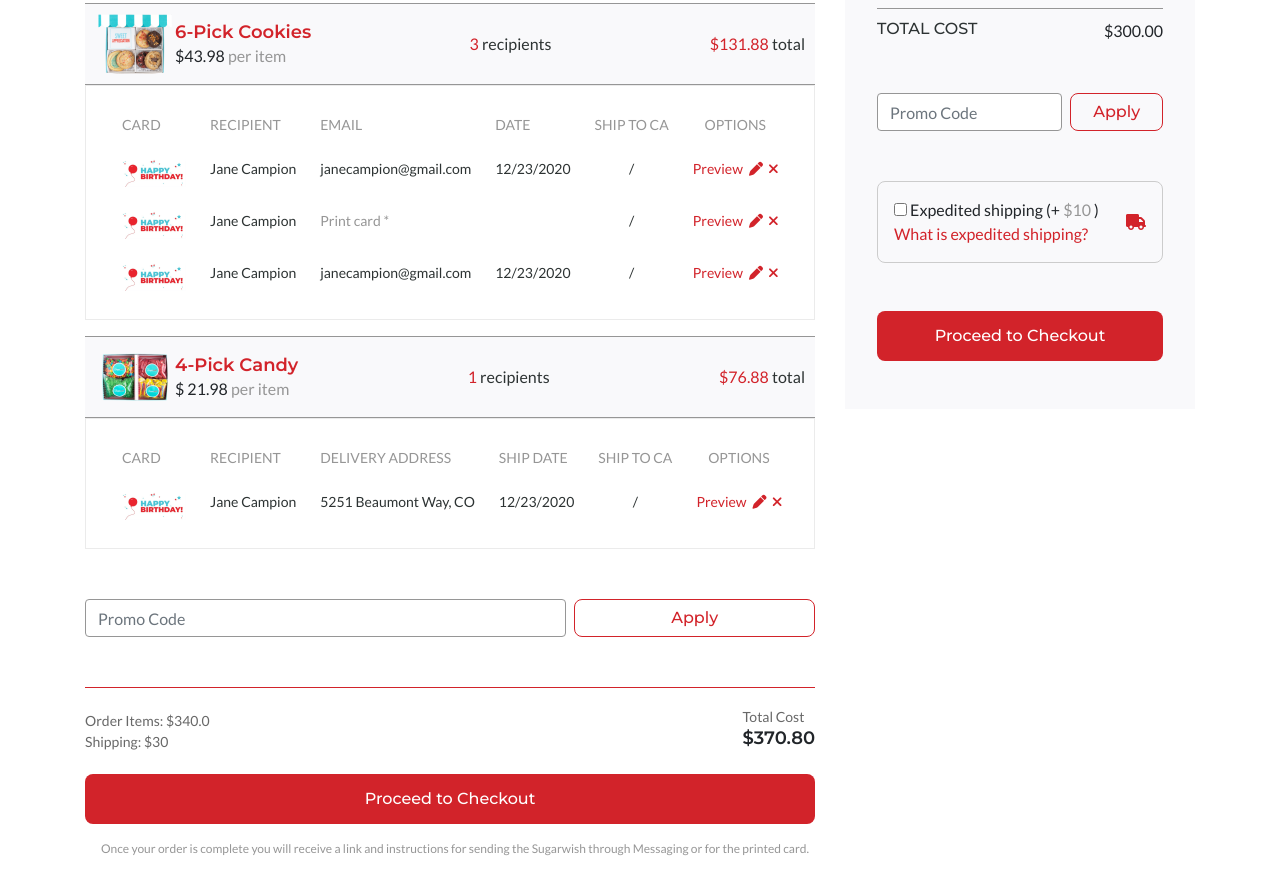
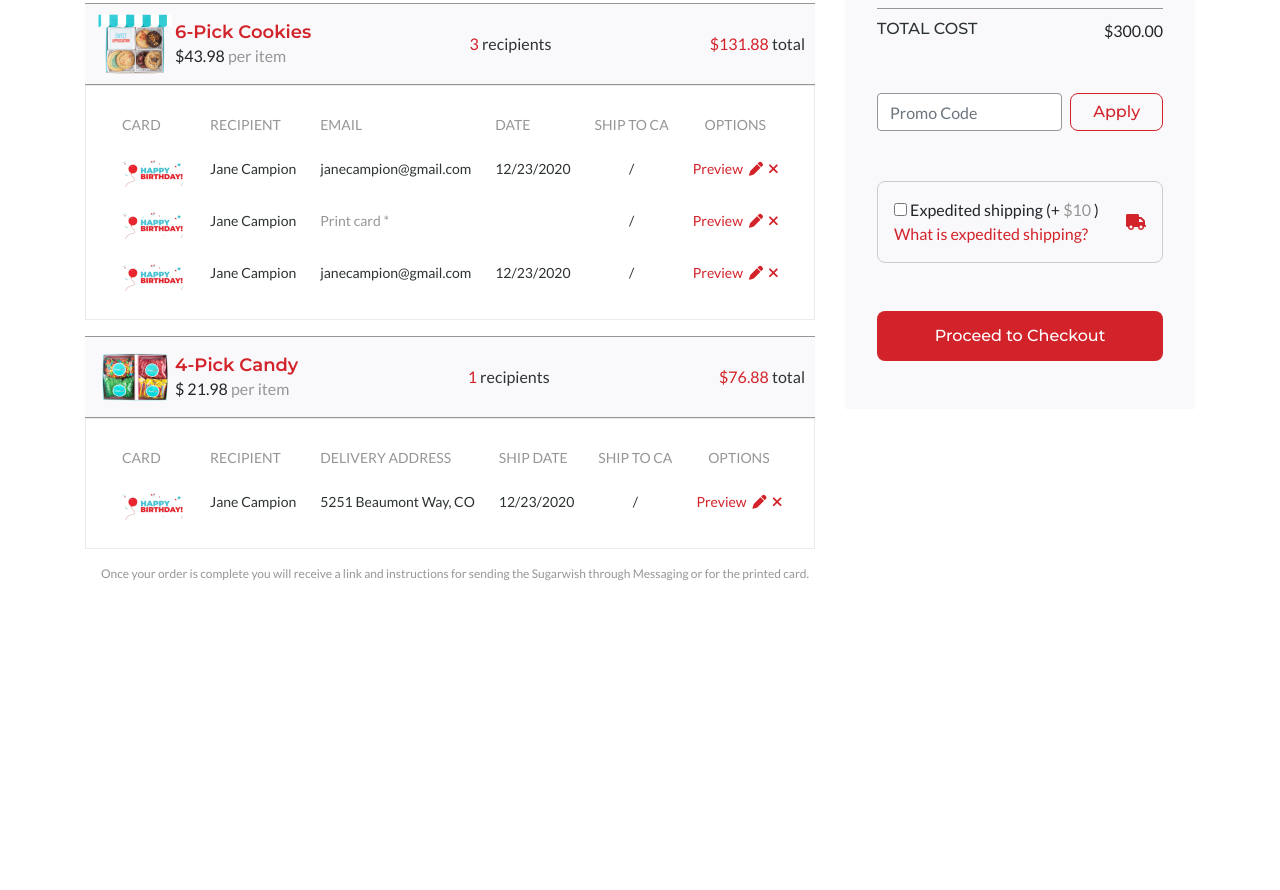
Before and after one commit to rk-codeflow/sugarwish, a plain HTML site: page index.html in a window 1280 px wide. Shown: the part 624-1514 px from the top of the page. After the commit the page ends 1239 px from the top, so only its background shows below. Drawn offline with nearby package versions, Linux system fonts and the light colour scheme.

Commit message:
ui fixes

```diff
--- a/index.html
+++ b/index.html
@@ -554,13 +554,13 @@
                     </div>
 
                     <!-- promo code -->
-                    <div class="promo">
+                    <div class="promo d-block d-md-none">
                         <input type="text" class="form-control" placeholder="Promo Code">
                         <button class="btn btn-apply font-monte">Apply</button>
                     </div>
 
                     <!-- bill amount -->
-                    <div class="bill">
+                    <div class="bill d-block d-md-none">
                         <div>
                             <p class="small">Order Items: $340.0</p>
                             <p class="small">Shipping: $30</p>
@@ -572,7 +572,7 @@
                         </div>
                     </div>
 
-                    <div class="checkout-btn">
+                    <div class="checkout-btn d-block d-md-none">
                         <a href="#" class="btn primary-btn ter-title btn-block font-monte">
                             Proceed to Checkout
                         </a>
--- a/scss/styles.scss
+++ b/scss/styles.scss
@@ -140,6 +140,10 @@ nav {
 
                     }
                 }
+            }
+
+            a {
+                color: $dark-col !important;
             }
         }
 
```
Also changed, not shown: css/styles.css, 1 other file.
